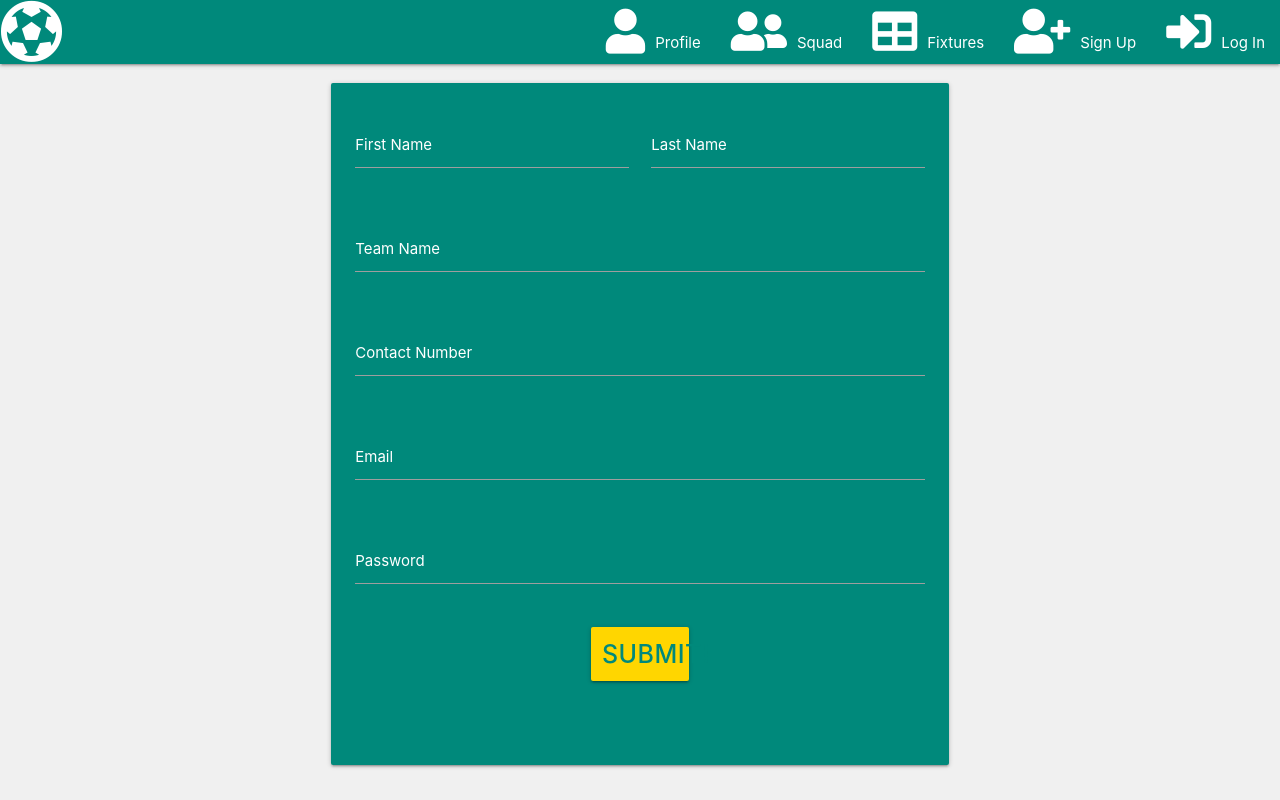
After one commit to TwoBitCliff/Football-Manager-App, a Flask app: page /sign_up in a window 1280 px wide. The commit adds this page. Run offline with Flask 2, Linux system fonts and the light colour scheme; some libraries are stand-ins or nearby versions.

Commit message:
Created Sign Up Template and Form

```diff
--- a/app.py
+++ b/app.py
@@ -4,6 +4,7 @@ from flask import (
      redirect, request, session, url_for)
 from flask_pymongo import PyMongo
 from bson.objectid import ObjectId
+from werkzeug.security import generate_password_hash, check_password_hash
 if os.path.exists("env.py"):
     import env
 
@@ -23,6 +24,12 @@ def get_squad():
     squad = mongo.db.squad.find()
     return render_template("base.html", squad=squad)
 
+
+@app.route("/sign_up", methods=["GET", "POST"])
+def sign_up():
+    return render_template("signup.html")
+
+
 if __name__ == "__main__":
     app.run(host=os.environ.get("IP"),
             port=int(os.environ.get("PORT")),
--- a/static/css/style.css
+++ b/static/css/style.css
@@ -10,3 +10,13 @@ nav ul li {
 .nav-icon{
     margin-right: 10px;
 }
+
+.input-field.col label, .input-field.col {
+    color: white;
+}
+
+.submit-btn{
+    font-weight: 500;
+    font-size: 25px;
+    color: #00897b;
+}
--- /dev/null
+++ b/templates/signup.html
@@ -0,0 +1,63 @@
+{% extends 'base.html' %}
+{% block content %}
+
+
+<div class="row">
+    <div class="col s12 m6 offset-m3">
+        <div class="card-panel teal darken-1">
+            <div class="row">
+                <form class="col s12" method="POST" action="{{ url_for('sign_up') }}">
+                    <!-- Name -->
+                    <div class="row">
+                        <div class="input-field col s6">
+                            <input id="first_name" type="text" class="validate">
+                            <label for="first_name">First Name</label>
+                        </div>
+                        <div class="input-field col s6">
+                            <input id="last_name" type="text" class="validate">
+                            <label for="last_name">Last Name</label>
+                        </div>
+                    </div>
+                         <!-- Team Name -->
+                    <div class="row">
+                        <div class="input-field col s12">
+                            <input id="team_name" type="text" class="validate">
+                            <label for="team_name">Team Name</label>
+                        </div>
+                    </div>
+                         <!-- Contact Number -->
+                    <div class="row">
+                        <div class="input-field col s12">
+                            <input id="contact_number" type="text" class="validate">
+                            <label for="contact_number">Contact Number</label>
+                        </div>
+                    </div>
+                        <!-- Email -->
+                    <div class="row">
+                        <div class="input-field col s12">
+                            <input id="email" type="email" class="validate">
+                            <label for="email">Email</label>
+                        </div>
+                    </div>
+                        <!-- Password -->
+                    <div class="row">
+                        <div class="input-field col s12">
+                            <input id="password" type="password" class="validate">
+                            <label for="password">Password</label>
+                        </div>
+                    </div>
+                    <div class="row"> <button type="submit"
+                            class="col submit-btn s2 offset-m5 btn-large yellow accent-4">Submit!</button>
+                    </div>
+                </form>
+            </div>
+
+            <div class="row"></div>
+        </div>
+    </div>
+</div>
+
+
+
+
+{% endblock %}
```
